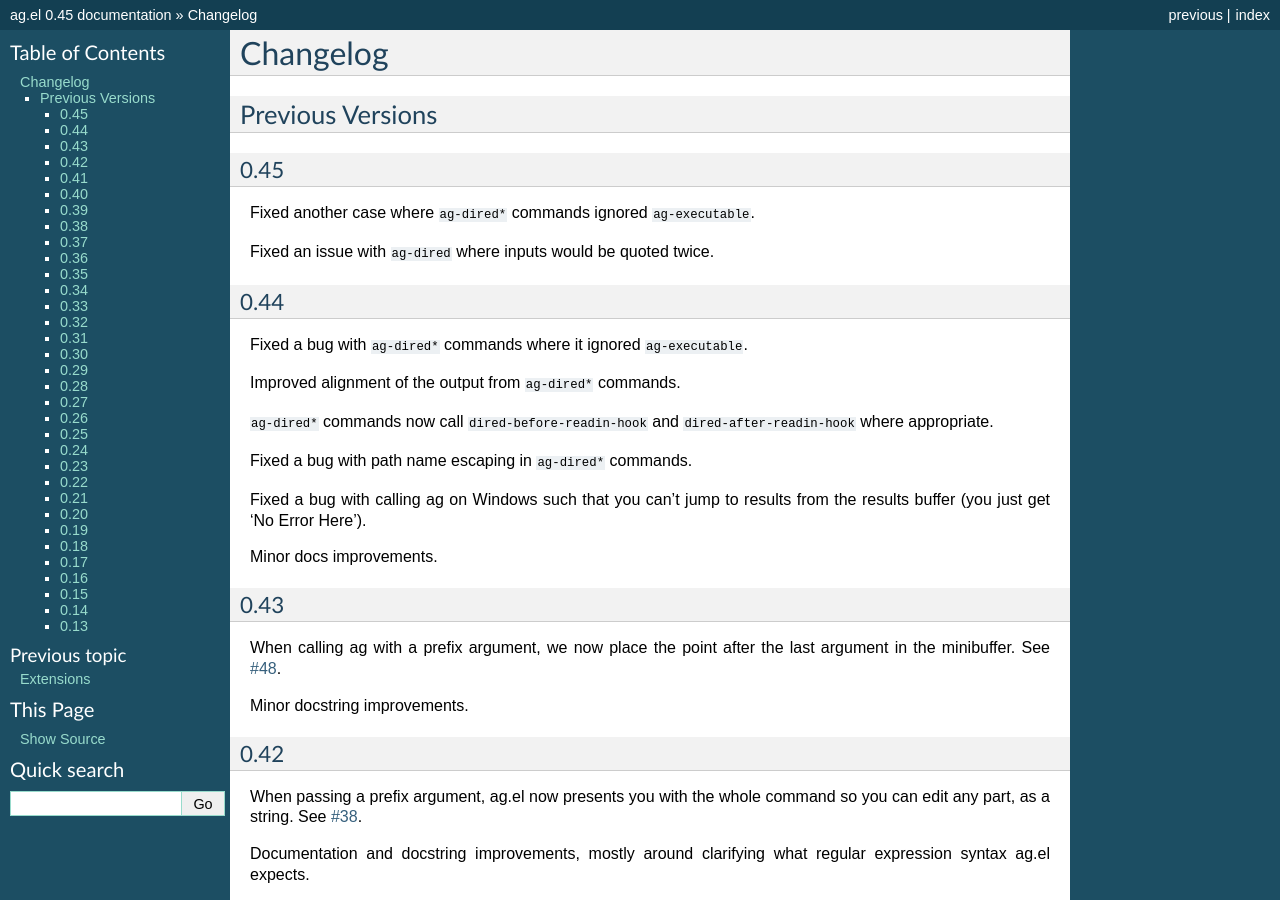
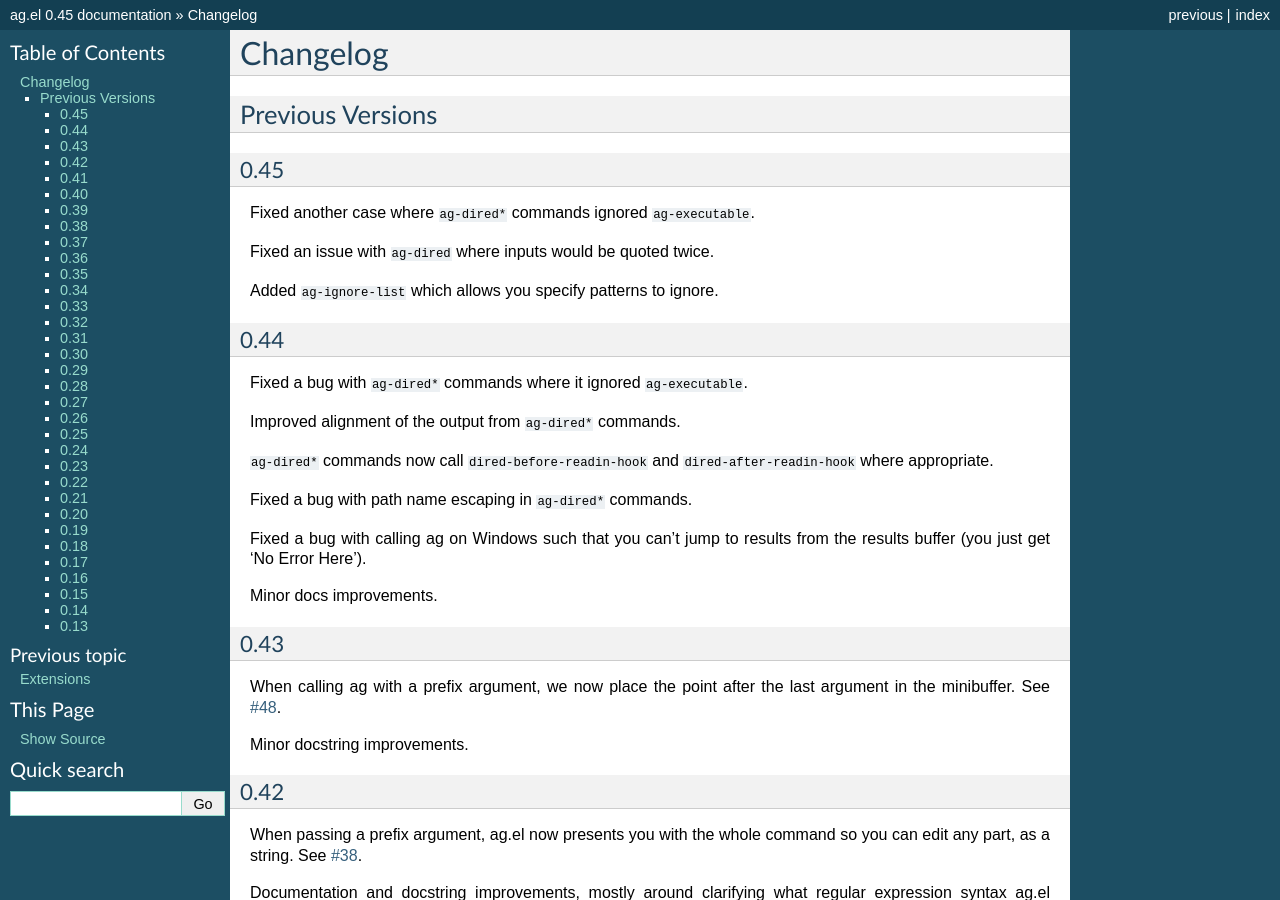
Before and after one commit to Wilfred/ag.el, a Sphinx documentation site: the page built from docs/changelog.rst, in a window 1280 px wide and 900 px high. Built offline with Sphinx 7.4.7, drawn with Linux system fonts in a browser that asks for light colours.

Commit message:
Updating changelog.

```diff
--- a/docs/changelog.rst
+++ b/docs/changelog.rst
@@ -10,6 +10,8 @@ Previous Versions
 Fixed another case where ``ag-dired*`` commands ignored ``ag-executable``.
 
 Fixed an issue with ``ag-dired`` where inputs would be quoted twice.
+
+Added ``ag-ignore-list`` which allows you specify patterns to ignore.
 
 0.44
 ~~~~
```
